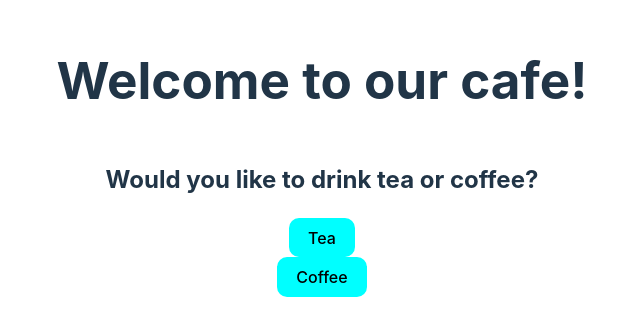
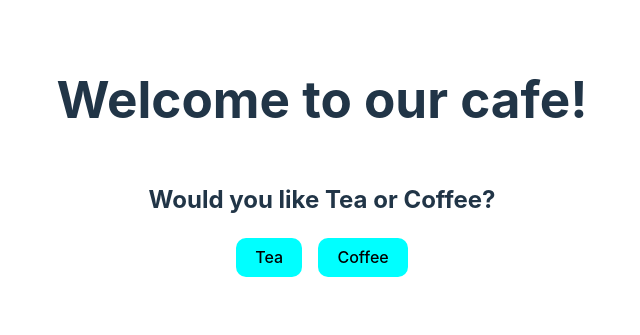
Before and after one commit to djeymiquel-dev/my-first-react-app, a React (Vite) app: page / in a window 1280 px wide. Shown: the part 243-578 px from the top of the page, without its empty margins (318-958 px from the left). Built offline with nearby package versions, Linux system fonts and the light colour scheme.

Commit message:
modified to correct version

```diff
--- a/src/App.css
+++ b/src/App.css
@@ -1,9 +1,8 @@
 .App {
+  min-height: 100vh;
+  width: 100vw;
   display: flex;
   flex-direction: column;
+  align-items: center;
   justify-content: center;
-  align-items: center;
-  width: 100vw;
-  height: 100vh;
-  text-align: center;
 }
--- a/src/App.jsx
+++ b/src/App.jsx
@@ -4,11 +4,13 @@ import { DrinkButtons } from "./components/DrinkButtons";
 
 function App() {
   const greeting = "Welcome to our cafe!";
+  const tea = "Tea";
+  const coffee = "Coffee";
 
   return (
     <div className="App">
       <h1>{greeting}</h1>
-      <DrinkButtons />
+      <DrinkButtons drinkOne={tea} drinkTwo={coffee} />
     </div>
   );
 }
--- a/src/components/DrinkButtons.jsx
+++ b/src/components/DrinkButtons.jsx
@@ -1,12 +1,15 @@
+/* eslint-disable react/prop-types */
 /* eslint-disable react/react-in-jsx-scope */
 import "./DrinkButtons.css";
 
-export const DrinkButtons = () => {
+export const DrinkButtons = ({ drinkOne, drinkTwo }) => {
   return (
     <>
-      <h2 className="button-group">Would you like to drink tea or coffee?</h2>
-      <button className="button">Tea</button>
-      <button className="button">Coffee</button>
+      <h2>Would you like Tea or Coffee?</h2>
+      <div className="button-group">
+        <button className="button">{drinkOne}</button>
+        <button className="button">{drinkTwo}</button>
+      </div>
     </>
   );
 };
```
